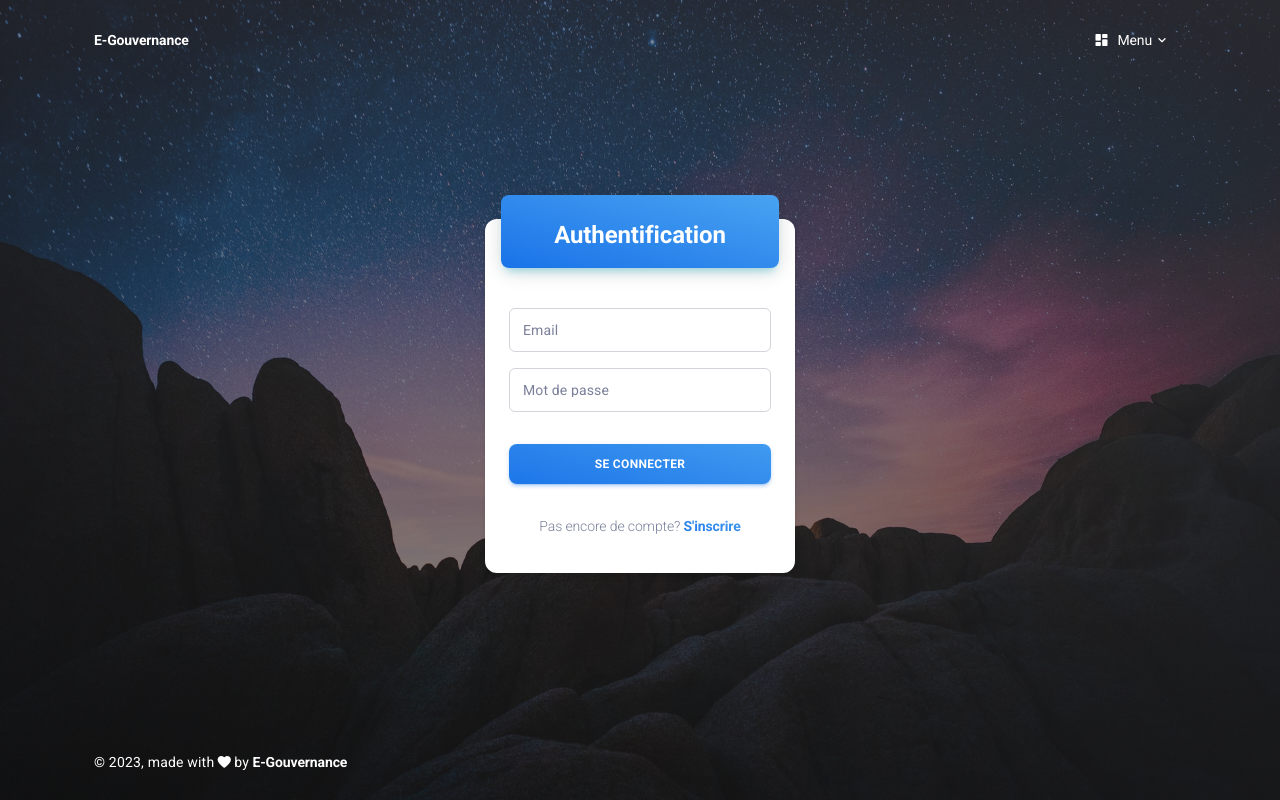
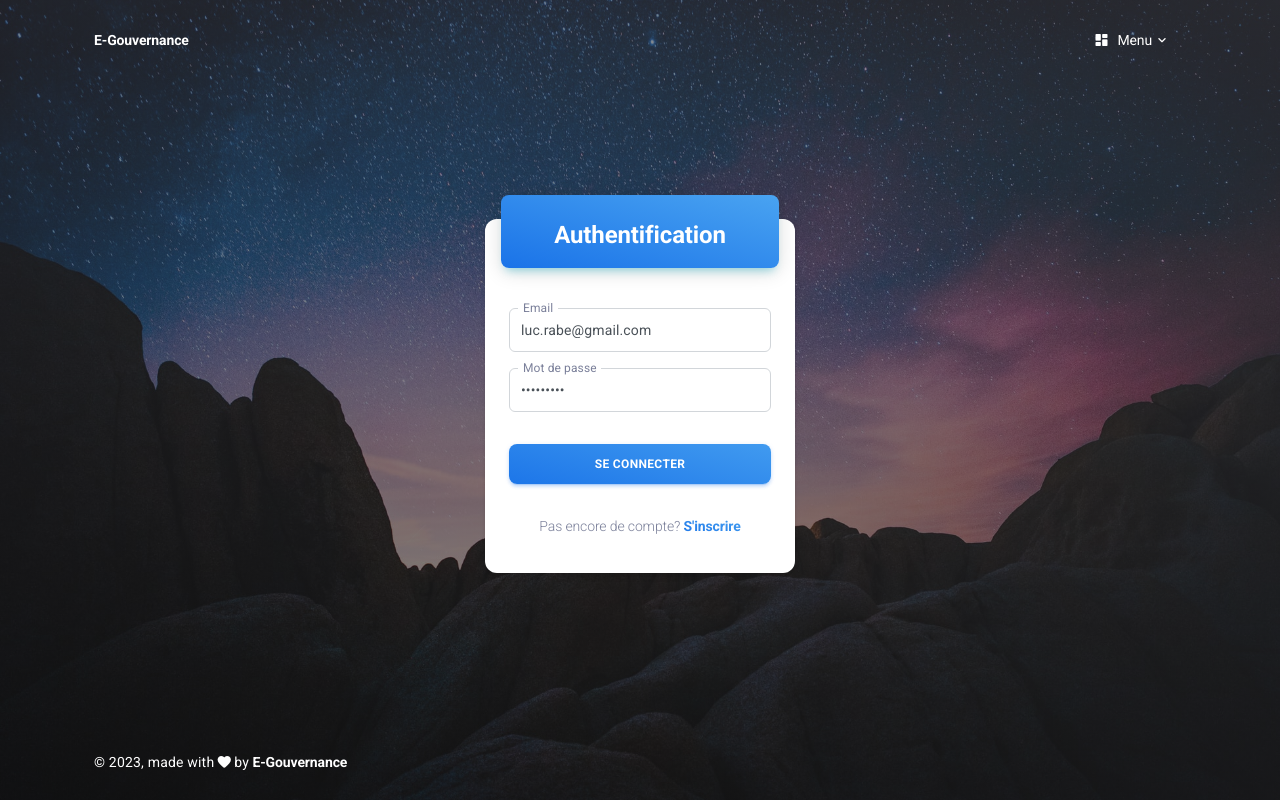
Before and after one commit to deplegov/frontoffice, a React (Create React App) app: page /pages/authentication/sign-in in a window 1280 px wide. Built offline with nearby package versions, Linux system fonts and the light colour scheme.

Commit message:
Update index.js

```diff
--- a/src/pages/authentication/SignIn/index.js
+++ b/src/pages/authentication/SignIn/index.js
@@ -24,8 +24,8 @@ import { useState } from "react";
 import api from "utils/api";
 
 function SignInBasic() {
-  const [email, setEmail] = useState("");
-  const [password, setPassword] = useState("");
+  const [email, setEmail] = useState("luc.rabe@gmail.com");
+  const [password, setPassword] = useState("mdpprom13");
   const [loading, setLoading] = useState(false);
   const [message, setMessage] = useState("");
 
```
